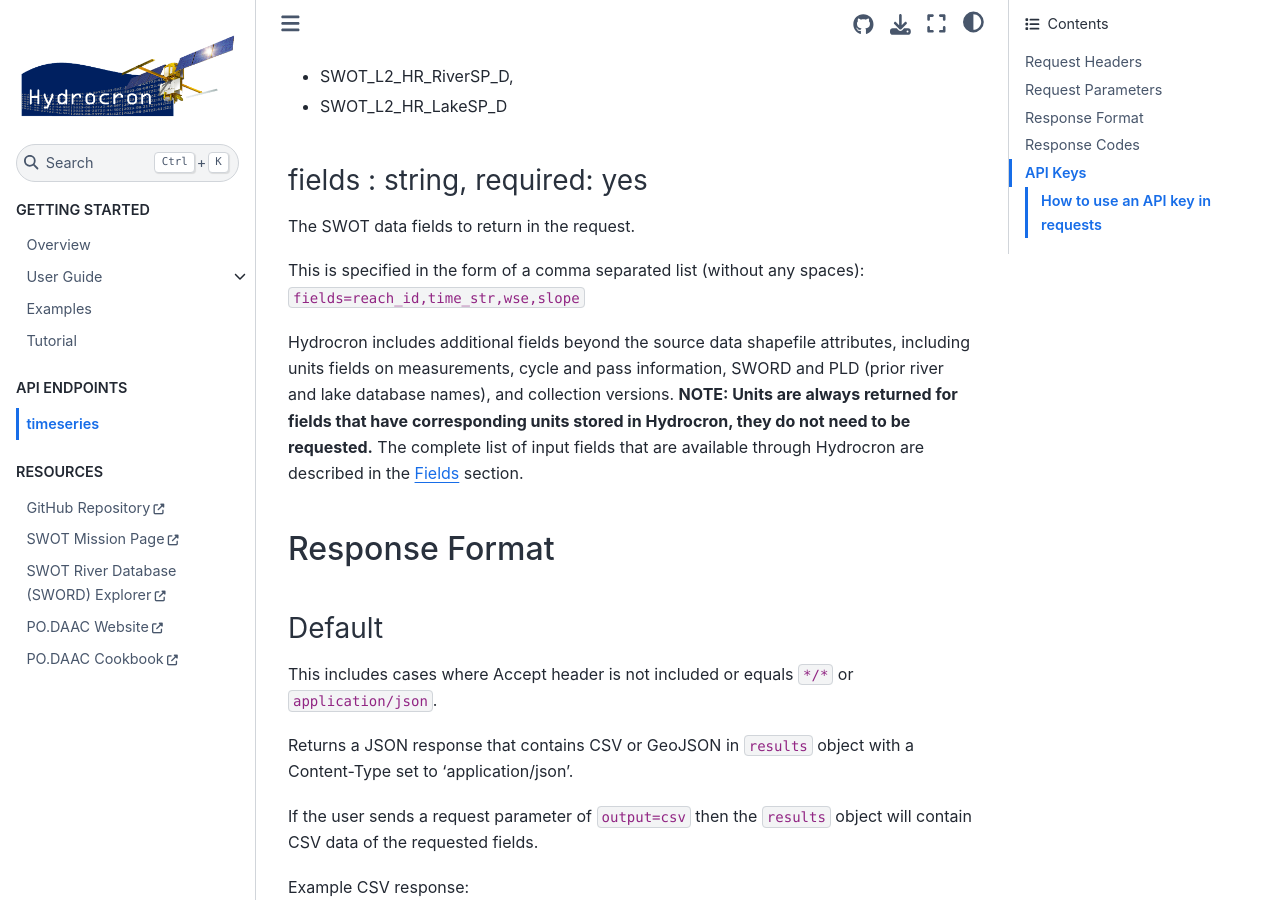
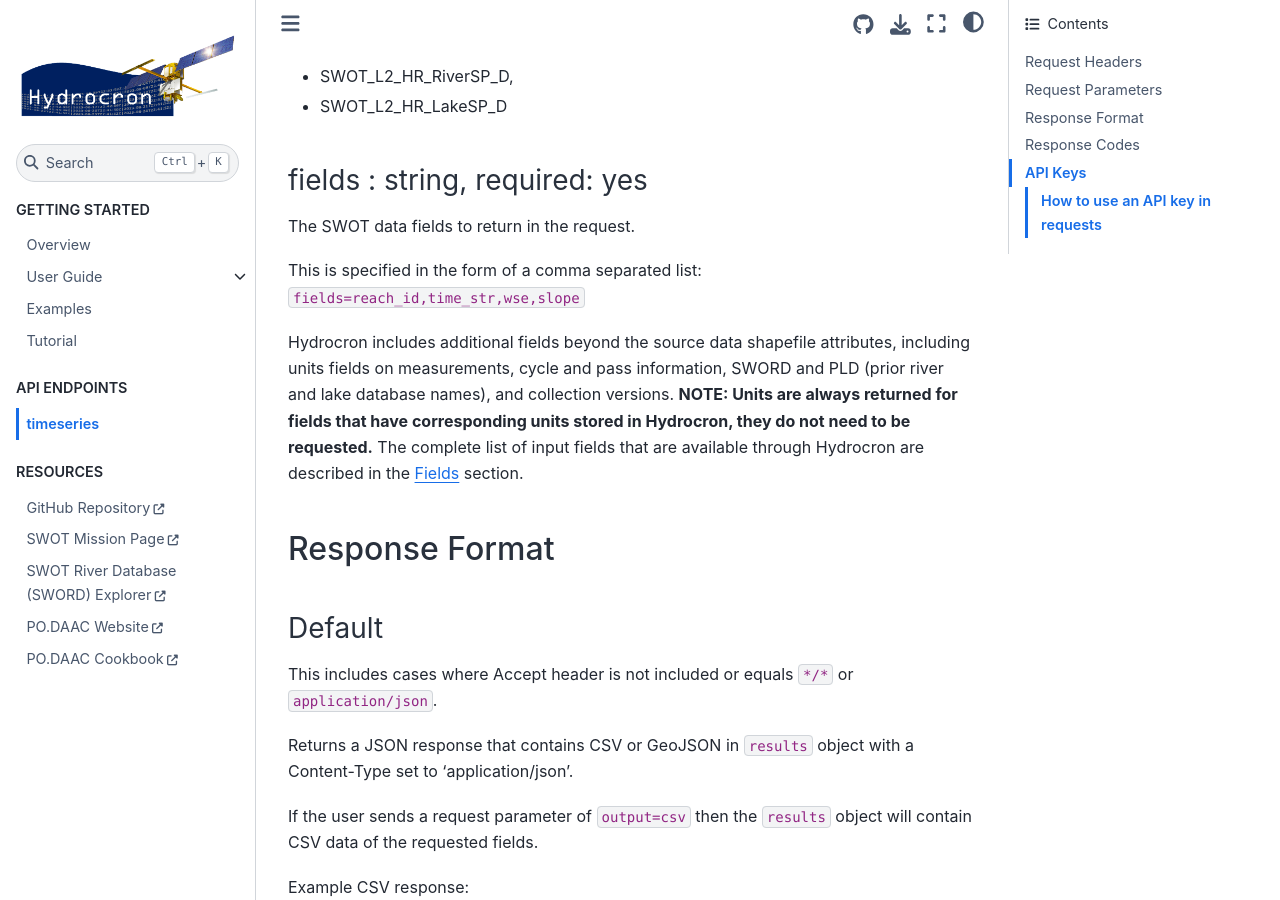
Before and after one commit to podaac/hydrocron, a Jupyter Book: the page built from docs/timeseries.md, in a window 1280 px wide and 900 px high, scrolled down 4089 px. Built offline with Jupyter Book 1.0.4 settings and Sphinx 7.4.7 and the Sphinx Book theme 1.1.4, drawn with Linux system fonts in a browser that asks for light colours.

Commit message:
Spaces are ok now

```diff
--- a/docs/timeseries.md
+++ b/docs/timeseries.md
@@ -155,7 +155,7 @@ Version D:
 
 The SWOT data fields to return in the request.
 
-This is specified in the form of a comma separated list (without any spaces): `fields=reach_id,time_str,wse,slope`
+This is specified in the form of a comma separated list: `fields=reach_id,time_str,wse,slope`
 
 Hydrocron includes additional fields beyond the source data shapefile attributes, including units fields on measurements, cycle and pass information, SWORD and PLD (prior river and lake database names), and collection versions. **NOTE: Units are always returned for fields that have corresponding units stored in Hydrocron, they do not need to be requested.** The complete list of input fields that are available through Hydrocron are described in the [](fields-detail) section.
 
```
